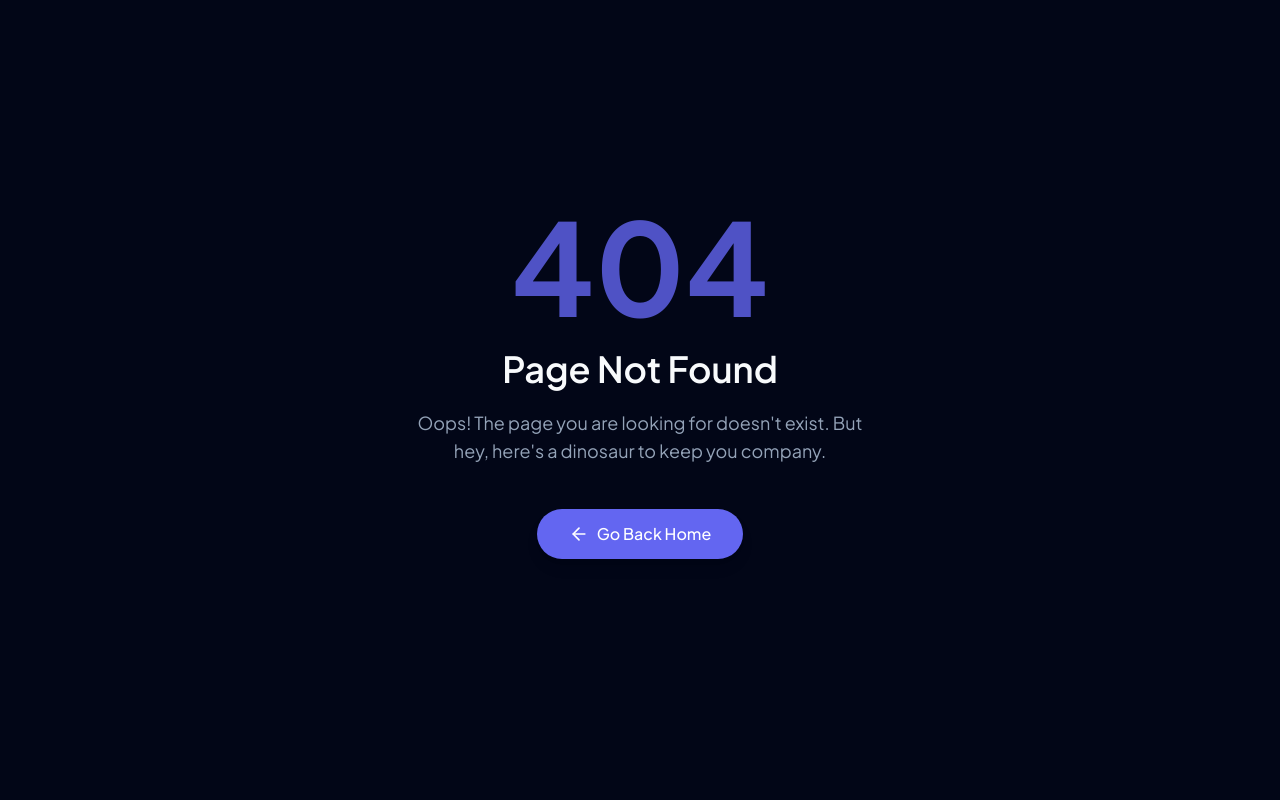
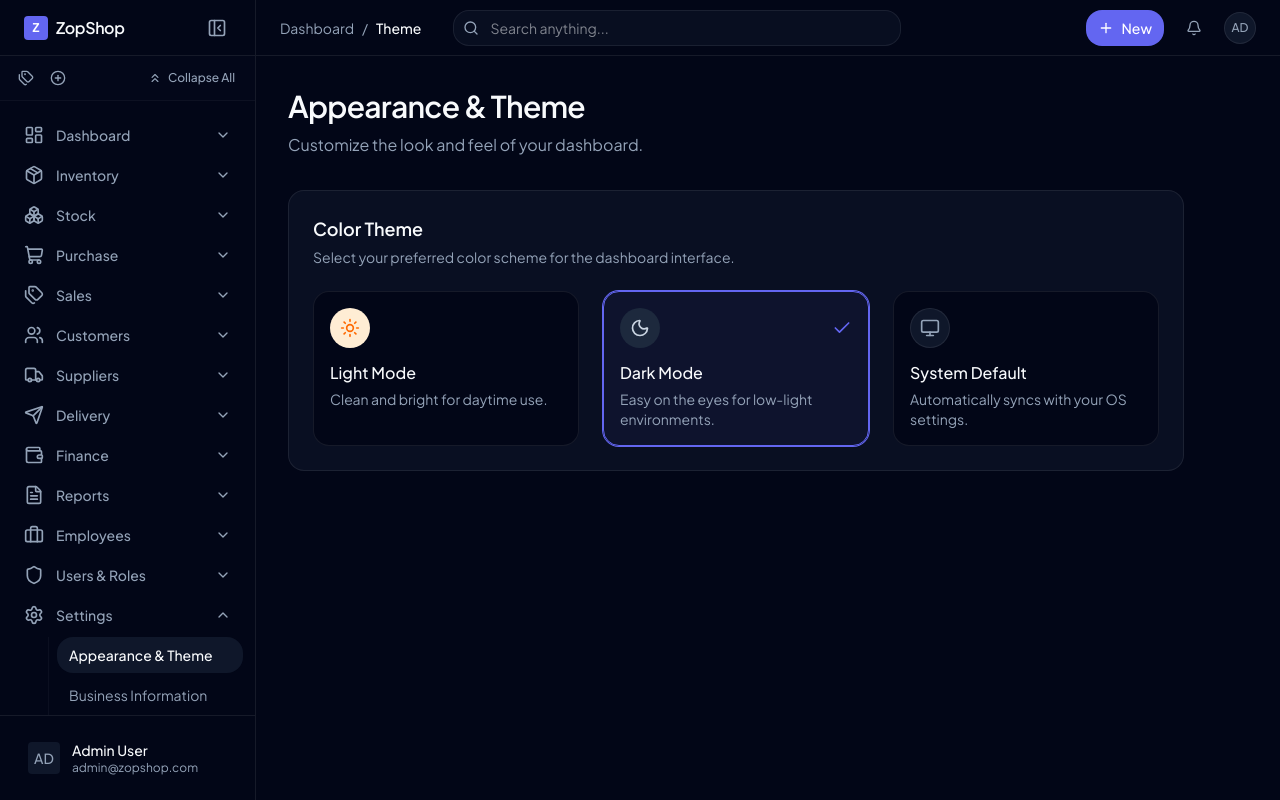
Before and after one commit to rashedulraha/zopshop-saas, a Next.js app: page /dashboard/settings/theme in a window 1280 px wide. Before the commit this address had no page. Built offline with nearby package versions, Linux system fonts and the light colour scheme.

Commit message:
feat: Create appearance settings page to change application theme

```diff
--- /dev/null
+++ b/src/app/(dashboard)/dashboard/settings/theme/page.tsx
@@ -0,0 +1,85 @@
+"use client";
+
+import { useTheme } from "next-themes";
+import { Sun, Moon, Monitor, Check } from "lucide-react";
+import { cn } from "@/lib/utils";
+
+export default function ThemeSettingsPage() {
+  const { theme, setTheme } = useTheme();
+
+  return (
+    <div className="max-w-4xl">
+      <div className="mb-8">
+        <h1 className="text-3xl font-semibold text-foreground tracking-tight">Appearance & Theme</h1>
+        <p className="text-muted-foreground mt-2">Customize the look and feel of your dashboard.</p>
+      </div>
+
+      <div className="p-6 border border-border bg-card rounded-md">
+        <h2 className="text-lg font-semibold text-foreground mb-1">Color Theme</h2>
+        <p className="text-sm text-muted-foreground mb-6">Select your preferred color scheme for the dashboard interface.</p>
+
+        <div className="grid grid-cols-1 sm:grid-cols-3 gap-6">
+          {/* Light Theme Option */}
+          <button
+            onClick={() => setTheme("light")}
+            className={cn(
+              "flex flex-col items-start p-4 border rounded-md transition-all text-left",
+              theme === "light"
+                ? "border-primary bg-primary/5 ring-1 ring-primary"
+                : "border-border bg-background hover:bg-muted"
+            )}
+          >
+            <div className="flex items-center justify-between w-full mb-3">
+              <div className="w-10 h-10 rounded-full bg-orange-100 flex items-center justify-center">
+                <Sun className="w-5 h-5 text-orange-500" />
+              </div>
+              {theme === "light" && <Check className="w-5 h-5 text-primary" />}
+            </div>
+            <span className="font-medium text-foreground">Light Mode</span>
+            <span className="text-sm text-muted-foreground mt-1">Clean and bright for daytime use.</span>
+          </button>
+
+          {/* Dark Theme Option */}
+          <button
+            onClick={() => setTheme("dark")}
+            className={cn(
+              "flex flex-col items-start p-4 border rounded-md transition-all text-left",
+              theme === "dark"
+                ? "border-primary bg-primary/5 ring-1 ring-primary"
+                : "border-border bg-background hover:bg-muted"
+            )}
+          >
+            <div className="flex items-center justify-between w-full mb-3">
+              <div className="w-10 h-10 rounded-full bg-slate-800 flex items-center justify-center">
+                <Moon className="w-5 h-5 text-slate-300" />
+              </div>
+              {theme === "dark" && <Check className="w-5 h-5 text-primary" />}
+            </div>
+            <span className="font-medium text-foreground">Dark Mode</span>
+            <span className="text-sm text-muted-foreground mt-1">Easy on the eyes for low-light environments.</span>
+          </button>
+
+          {/* System Theme Option */}
+          <button
+            onClick={() => setTheme("system")}
+            className={cn(
+              "flex flex-col items-start p-4 border rounded-md transition-all text-left",
+              theme === "system"
+                ? "border-primary bg-primary/5 ring-1 ring-primary"
+                : "border-border bg-background hover:bg-muted"
+            )}
+          >
+            <div className="flex items-center justify-between w-full mb-3">
+              <div className="w-10 h-10 rounded-full bg-muted flex items-center justify-center border border-border">
+                <Monitor className="w-5 h-5 text-muted-foreground" />
+              </div>
+              {theme === "system" && <Check className="w-5 h-5 text-primary" />}
+            </div>
+            <span className="font-medium text-foreground">System Default</span>
+            <span className="text-sm text-muted-foreground mt-1">Automatically syncs with your OS settings.</span>
+          </button>
+        </div>
+      </div>
+    </div>
+  );
+}
```
